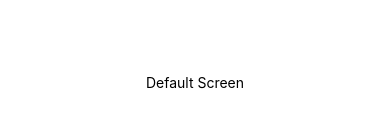
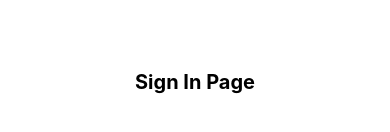
Before and after one commit to Hoang0810/Wedding_Planning_App, a React Native app: screen / in a window 390 px wide. Shown: the part 360-492 px from the top of the page. Built offline with nearby package versions, Linux system fonts and the light colour scheme.

Commit message:
tạo screen Đăng Nhập

```diff
--- a/App.tsx
+++ b/App.tsx
@@ -1,10 +1,11 @@
 import React from 'react';
 import { SafeAreaView, StyleSheet, Text } from 'react-native';
+import SignIn_Page from './lib/src/Screens/SignIn';
 
-function App(): React.JSX.Element {
+function App() {
   return (
     <SafeAreaView style={styles.container}>
-      <Text>Default Screen</Text>
+      <SignIn_Page/>
     </SafeAreaView>
   );
 }
--- /dev/null
+++ b/lib/src/Screens/SignIn.js
@@ -0,0 +1,13 @@
+import React from "react";
+import { View, Text } from "react-native";
+import MainStyles from "../Styles/MainStyles";
+
+function SignIn_Page() {
+    return (
+        <View style={MainStyles.container}>
+            <Text style={MainStyles.text}>Sign In Page</Text>
+        </View>
+    );
+}
+
+export default SignIn_Page;
--- /dev/null
+++ b/lib/src/Styles/MainStyles.js
@@ -0,0 +1,14 @@
+import { StyleSheet } from "react-native";
+
+export default StyleSheet.create({
+    container: {
+        flex: 1,
+        backgroundColor: "#fff",
+        alignItems: "center",
+        justifyContent: "center"
+    },
+    text: {
+        fontSize: 20,
+        fontWeight: "bold"
+    }
+})
```
